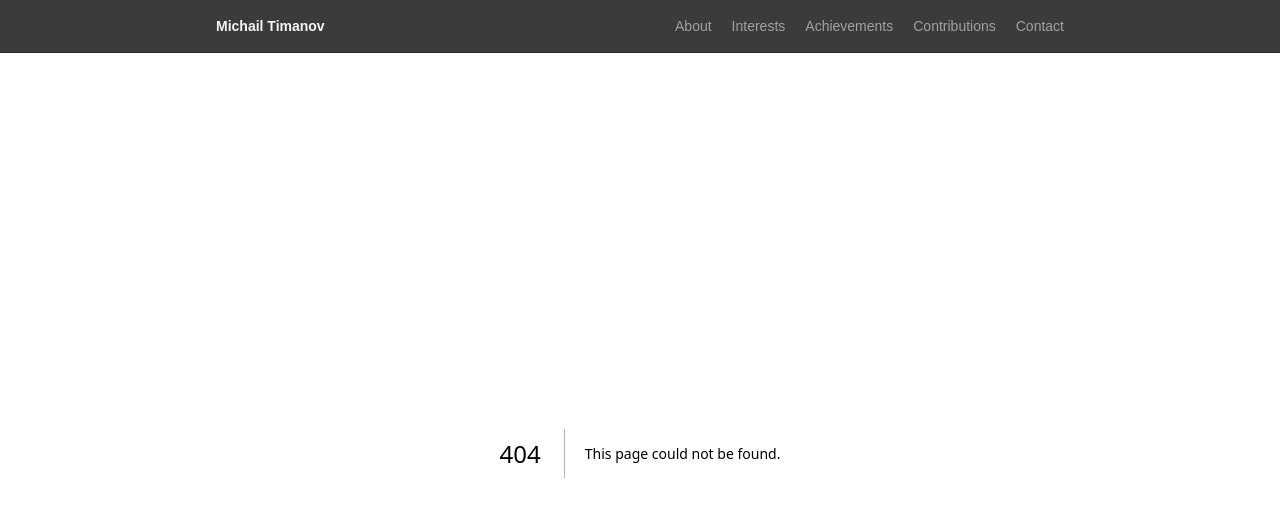
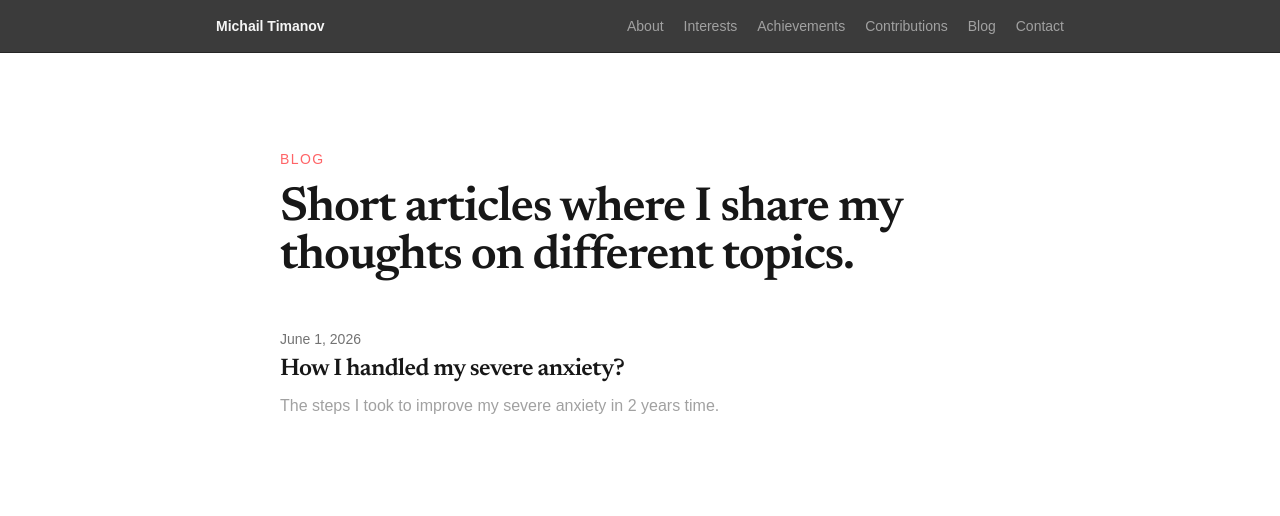
Before and after one commit to mishotiman/personal-website, a Next.js app: page /blog in a window 1280 px wide. Before the commit this address had no page. Shown: the top 516 px of the page. Built offline with nearby package versions, Linux system fonts and the light colour scheme.

Commit message:
feat: add MDX blog system with prose styling

```diff
--- a/next.config.ts
+++ b/next.config.ts
@@ -1,7 +1,10 @@
 import type { NextConfig } from "next";
+import createMDX from "@next/mdx";
 
 const nextConfig: NextConfig = {
-    images: {
+  // Allow .mdx files to be treated as pages/content
+  pageExtensions: ["ts", "tsx", "md", "mdx"],
+  images: {
     remotePatterns: [
       {
         protocol: "https",
@@ -11,4 +14,8 @@ const nextConfig: NextConfig = {
   },
 };
 
-export default nextConfig;
+const withMDX = createMDX({
+  extension: /\.mdx?$/,
+});
+
+export default withMDX(nextConfig);
--- /dev/null
+++ b/src/app/blog/[slug]/page.tsx
@@ -0,0 +1,70 @@
+import Link from "next/link";
+import { notFound } from "next/navigation";
+import { MDXRemote } from "next-mdx-remote/rsc";
+import { getPostBySlug, getAllSlugs } from "@/lib/posts";
+
+// Pre-generate a page for each post at build time
+export function generateStaticParams() {
+  return getAllSlugs().map((slug) => ({ slug }));
+}
+
+// Dynamic <title> per post
+export async function generateMetadata({
+  params,
+}: {
+  params: Promise<{ slug: string }>;
+}) {
+  const { slug } = await params;
+  try {
+    const post = getPostBySlug(slug);
+    return { title: `${post.title} — Michail`, description: post.summary };
+  } catch {
+    return { title: "Post not found" };
+  }
+}
+
+export default async function PostPage({
+  params,
+}: {
+  params: Promise<{ slug: string }>;
+}) {
+  const { slug } = await params;
+
+  let post;
+  try {
+    post = getPostBySlug(slug);
+  } catch {
+    notFound();
+  }
+
+  return (
+    <main className="max-w-2xl mx-auto px-6 py-24">
+      <Link
+        href="/blog"
+        className="text-sm text-neutral-500 hover:text-neutral-300 transition"
+      >
+        ← Back to writing
+      </Link>
+
+      <article className="mt-10">
+        <p className="text-sm text-neutral-500 mb-3">{formatDate(post.date)}</p>
+        <h1 className="font-serif text-4xl md:text-5xl font-semibold tracking-tight leading-tight mb-10">
+          {post.title}
+        </h1>
+
+        <div className="prose prose-invert prose-lg max-w-none prose-headings:font-serif prose-headings:tracking-tight prose-a:text-red-400 prose-a:no-underline hover:prose-a:underline">
+          <MDXRemote source={post.content} />
+        </div>
+      </article>
+    </main>
+  );
+}
+
+function formatDate(date: string): string {
+  if (!date) return "";
+  return new Date(date).toLocaleDateString("en-US", {
+    year: "numeric",
+    month: "long",
+    day: "numeric",
+  });
+}
--- /dev/null
+++ b/src/app/blog/page.tsx
@@ -0,0 +1,53 @@
+import Link from "next/link";
+import { getAllPosts } from "@/lib/posts";
+
+export const metadata = {
+  title: "Blog",
+  description: "Short articles on health, performance, and the mind.",
+};
+
+export default function BlogIndex() {
+  const posts = getAllPosts();
+
+  return (
+    <main className="max-w-3xl mx-auto px-6 py-24">
+      <p className="text-sm uppercase tracking-widest text-red-400 mb-4">
+        Blog
+      </p>
+      <h1 className="font-serif text-4xl md:text-5xl font-semibold tracking-tight mb-12">
+        Short articles where I share my thoughts on different topics.
+      </h1>
+
+      {posts.length === 0 ? (
+        <p className="text-neutral-400">No posts yet. Check back soon.</p>
+      ) : (
+        <ul className="space-y-10">
+          {posts.map((post) => (
+            <li key={post.slug}>
+              <Link href={`/blog/${post.slug}`} className="group block">
+                <p className="text-sm text-neutral-500 mb-1">
+                  {formatDate(post.date)}
+                </p>
+                <h2 className="font-serif text-2xl font-semibold tracking-tight group-hover:text-red-400 transition">
+                  {post.title}
+                </h2>
+                <p className="text-neutral-400 mt-2 leading-relaxed">
+                  {post.summary}
+                </p>
+              </Link>
+            </li>
+          ))}
+        </ul>
+      )}
+    </main>
+  );
+}
+
+function formatDate(date: string): string {
+  if (!date) return "";
+  return new Date(date).toLocaleDateString("en-US", {
+    year: "numeric",
+    month: "long",
+    day: "numeric",
+  });
+}
--- a/src/app/globals.css
+++ b/src/app/globals.css
@@ -1,4 +1,5 @@
 @import "tailwindcss";
+@plugin "@tailwindcss/typography";
 
 :root {
   --background: #ffffff;
@@ -25,4 +26,7 @@ body {
   font-family: Arial, Helvetica, sans-serif;
 }
 
-html { scroll-behavior: smooth; scroll-padding-top: 80px; }
+html {
+  scroll-behavior: smooth;
+  scroll-padding-top: 80px;
+}
--- a/src/components/Nav.tsx
+++ b/src/components/Nav.tsx
@@ -7,11 +7,12 @@ export default function Nav() {
   const [open, setOpen] = useState(false);
 
   const links = [
-    { href: "#about", label: "About" },
-    { href: "#interests", label: "Interests" },
-    { href: "#achievements", label: "Achievements" },
-    { href: "#contributions", label: "Contributions" },
-    { href: "#contact", label: "Contact" },
+    { href: "/#about", label: "About" },
+    { href: "/#interests", label: "Interests" },
+    { href: "/#achievements", label: "Achievements" },
+    { href: "/#contributions", label: "Contributions" },
+    { href: "/blog", label: "Blog" },
+    { href: "/#contact", label: "Contact" },
   ];
 
   return (
@@ -24,13 +25,13 @@ export default function Nav() {
         {/* Desktop links */}
         <div className="hidden md:flex gap-5 ml-auto text-neutral-400">
           {links.map((link) => (
-            <a
+            <Link
               key={link.href}
               href={link.href}
               className="hover:text-neutral-100 transition"
             >
               {link.label}
-            </a>
+            </Link>
           ))}
         </div>
 
@@ -42,13 +43,27 @@ export default function Nav() {
         >
           {open ? (
             // X icon
-            <svg width="24" height="24" viewBox="0 0 24 24" fill="none" stroke="currentColor" strokeWidth="2">
+            <svg
+              width="24"
+              height="24"
+              viewBox="0 0 24 24"
+              fill="none"
+              stroke="currentColor"
+              strokeWidth="2"
+            >
               <line x1="6" y1="6" x2="18" y2="18" />
               <line x1="6" y1="18" x2="18" y2="6" />
             </svg>
           ) : (
             // Hamburger icon
-            <svg width="24" height="24" viewBox="0 0 24 24" fill="none" stroke="currentColor" strokeWidth="2">
+            <svg
+              width="24"
+              height="24"
+              viewBox="0 0 24 24"
+              fill="none"
+              stroke="currentColor"
+              strokeWidth="2"
+            >
               <line x1="4" y1="7" x2="20" y2="7" />
               <line x1="4" y1="12" x2="20" y2="12" />
               <line x1="4" y1="17" x2="20" y2="17" />
@@ -62,14 +77,14 @@ export default function Nav() {
         <div className="md:hidden border-t border-neutral-800 bg-neutral-950">
           <div className="max-w-4xl mx-auto px-6 py-4 flex flex-col gap-4 text-neutral-400">
             {links.map((link) => (
-              <a
+              <Link
                 key={link.href}
                 href={link.href}
                 onClick={() => setOpen(false)}
                 className="hover:text-neutral-100 transition"
               >
                 {link.label}
-              </a>
+              </Link>
             ))}
           </div>
         </div>
--- /dev/null
+++ b/src/content/posts/anxiety.mdx
@@ -0,0 +1,22 @@
+---
+title: "How I handled my severe anxiety?"
+date: "2026-06-01"
+summary: "The steps I took to improve my severe anxiety in 2 years time."
+---
+
+## A heading inside the post
+
+This is a paragraph with **bold text**, _italic text_, and a [link to my Instagram](https://www.instagram.com/mishotiman/).
+
+> A blockquote — useful for emphasizing a key line.
+
+Here's a list:
+
+- First point
+- Second point
+- Third point
+
+And a numbered list:
+
+1. Step one
+2. Step two
--- /dev/null
+++ b/src/lib/posts.ts
@@ -0,0 +1,59 @@
+import fs from "fs";
+import path from "path";
+import matter from "gray-matter";
+
+const postsDirectory = path.join(process.cwd(), "src/content/posts");
+
+export type PostMeta = {
+  slug: string;
+  title: string;
+  date: string;
+  summary: string;
+};
+
+// Get metadata for all posts, sorted newest-first
+export function getAllPosts(): PostMeta[] {
+  const fileNames = fs.readdirSync(postsDirectory);
+
+  const posts = fileNames
+    .filter((name) => name.endsWith(".mdx"))
+    .map((fileName) => {
+      const slug = fileName.replace(/\.mdx$/, "");
+      const fullPath = path.join(postsDirectory, fileName);
+      const fileContents = fs.readFileSync(fullPath, "utf8");
+      const { data } = matter(fileContents);
+
+      return {
+        slug,
+        title: data.title ?? "Untitled",
+        date: data.date ?? "",
+        summary: data.summary ?? "",
+      };
+    });
+
+  // Sort newest-first by date
+  return posts.sort((a, b) => (a.date < b.date ? 1 : -1));
+}
+
+// Get the raw MDX content + metadata for a single post
+export function getPostBySlug(slug: string) {
+  const fullPath = path.join(postsDirectory, `${slug}.mdx`);
+  const fileContents = fs.readFileSync(fullPath, "utf8");
+  const { data, content } = matter(fileContents);
+
+  return {
+    slug,
+    title: data.title ?? "Untitled",
+    date: data.date ?? "",
+    summary: data.summary ?? "",
+    content, // the MDX body (without frontmatter)
+  };
+}
+
+// List all slugs (for static generation)
+export function getAllSlugs(): string[] {
+  return fs
+    .readdirSync(postsDirectory)
+    .filter((name) => name.endsWith(".mdx"))
+    .map((name) => name.replace(/\.mdx$/, ""));
+}
```
Also changed, not shown: package.json (+7 -0 lines), 1 other file (tests, documents, lock files or other folders).
